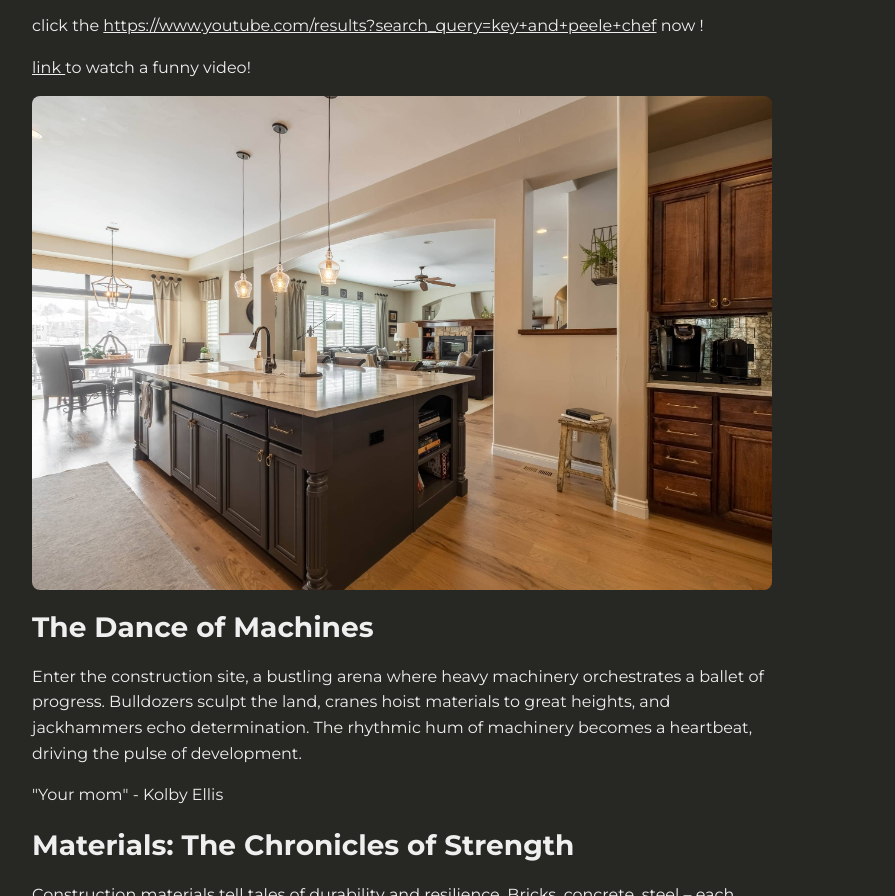
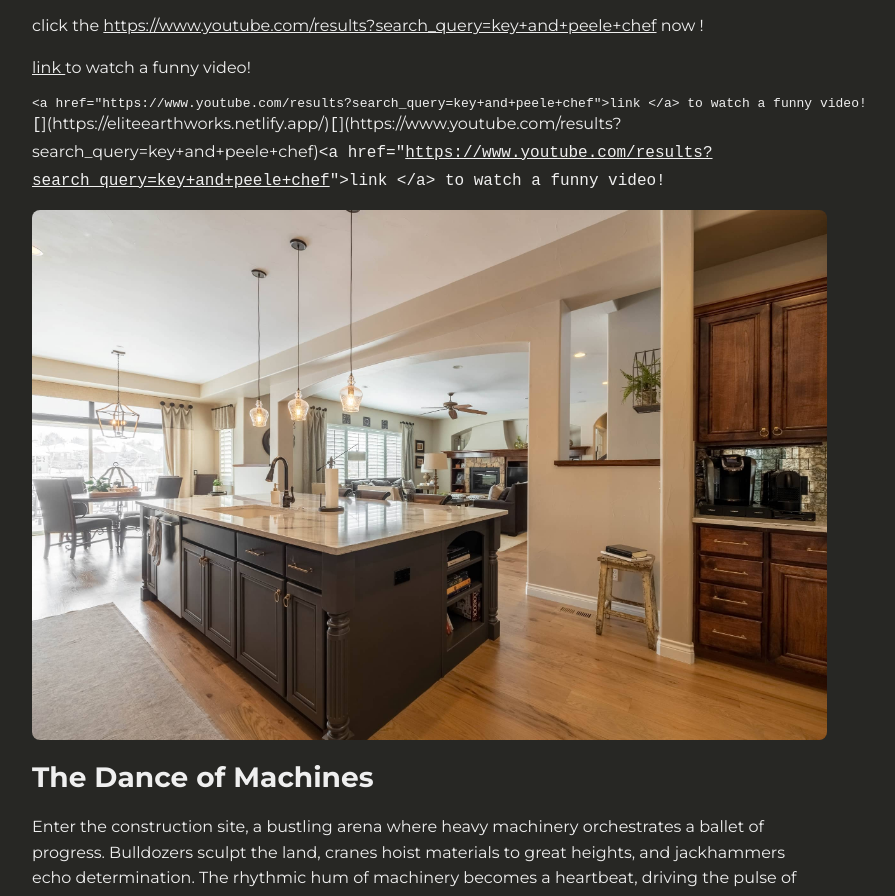
Before and after one commit to KolbyEllis/elite_earthworks, an Eleventy site: page src/content/blog/hello-this-is-a-test.md in a window 1280 px wide. Shown: the part 1349-2245 px from the top of the page, without its empty margins (48-943 px from the left). Built offline with nearby package versions, Linux system fonts and the light colour scheme; Eleventy itself is replaced by a stand-in of ours; code samples lack their colours; files that its build step writes are made by us from their sources.

Commit message:
Update Blog “hello-this-is-a-test”

````diff
--- a/src/content/blog/hello-this-is-a-test.md
+++ b/src/content/blog/hello-this-is-a-test.md
@@ -24,9 +24,11 @@ click the <https://www.youtube.com/results?search_query=key+and+peele+chef> now
 
 <a href="<https://www.youtube.com/results?search_query=key+and+peele+chef>">link </a> to watch a funny video!
 
+```
+<a href="https://www.youtube.com/results?search_query=key+and+peele+chef">link </a> to watch a funny video!
+```
 
-
-[](https://eliteearthworks.netlify.app/)[](https://www.youtube.com/results?search_query=key+and+peele+chef)
+``[``](https://eliteearthworks.netlify.app/)``[``](https://www.youtube.com/results?search_query=key+and+peele+chef)`<a href="`[`https://www.youtube.com/results?search_query=key+and+peele+chef`](https://www.youtube.com/results?search_query=key+and+peele+chef)`">link </a> to watch a funny video!`
 
 ![test](/assets/images/blog/landing.jpg "clean")
 
````
